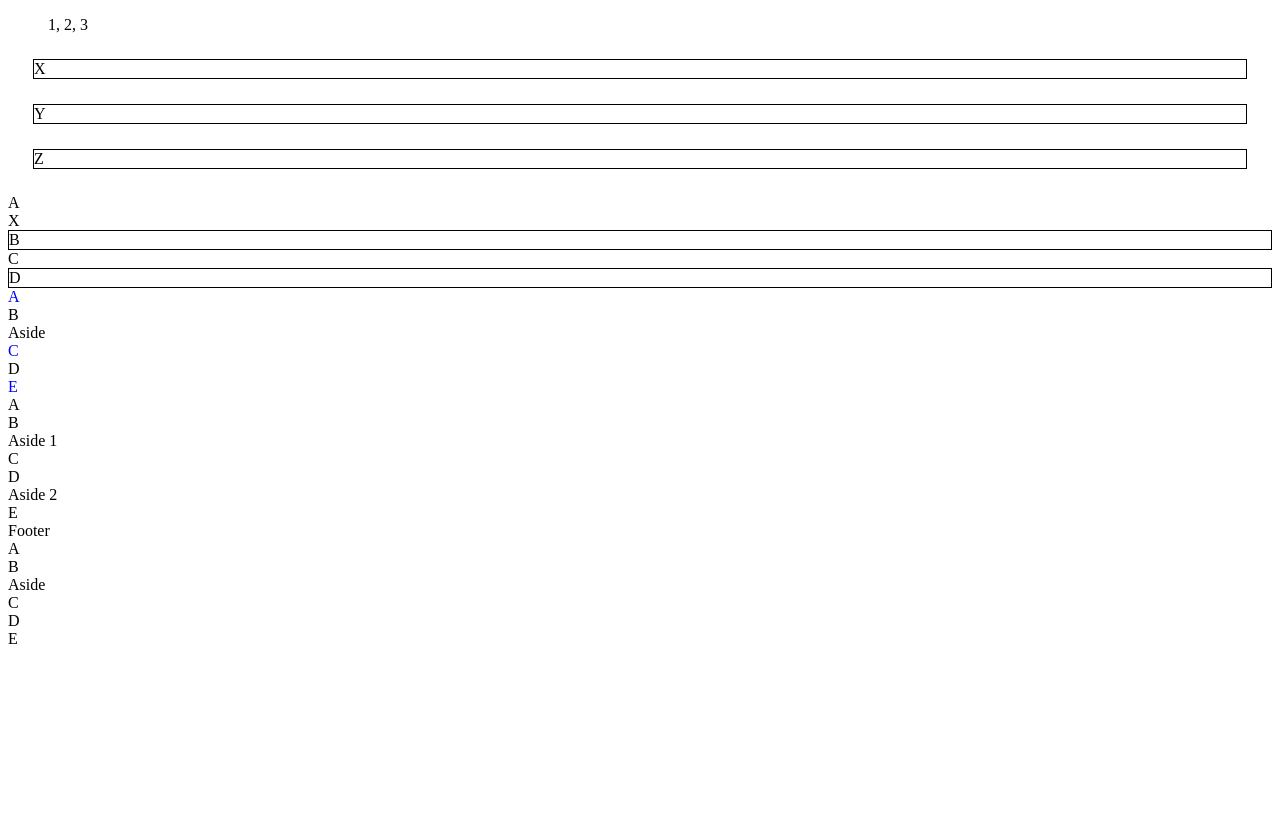
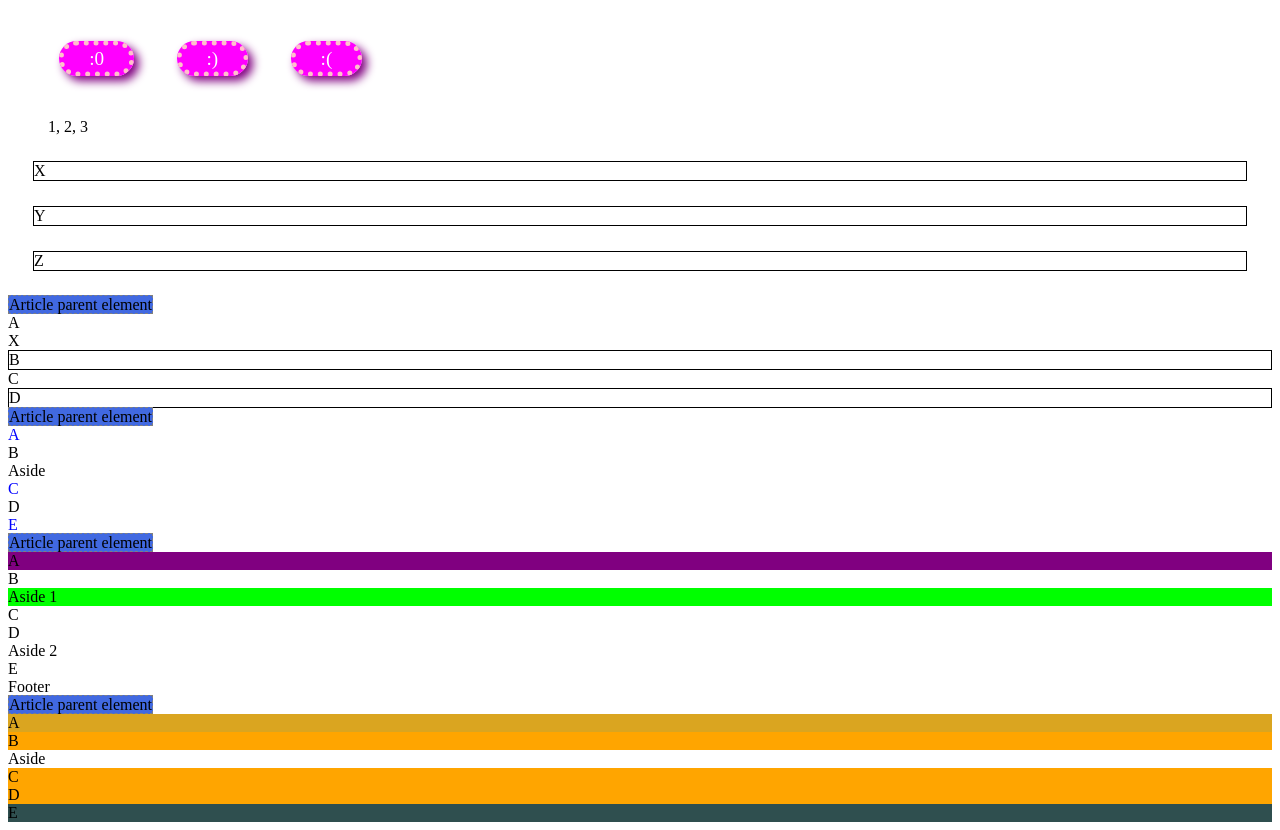
Before and after one commit to tynesellis/excercises, a plain HTML site: page psuedo-classes/index.html in a window 1280 px wide. Before the commit the page ends 800 px from the top, so only its background shows below. Drawn offline with Linux system fonts and the light colour scheme.

Commit message:
the links work

```diff
--- a/psuedo-classes/index.html
+++ b/psuedo-classes/index.html
@@ -8,6 +8,12 @@
     <link rel="stylesheet" href="./pseudo-classes.css">
 </head>
 <body>
+
+    <ul id="nav">
+        <li><a href="https://giphy.com/gifs/l4Ho0At2UD2d7WyD6/html5" target="_blank">:0</a></li>
+        <li><a href="https://giphy.com/gifs/3NtY188QaxDdC/html5" target="_blank">:)</a></li>
+        <li><a href="https://giphy.com/gifs/3oGRFzdjFNRJBB10eQ/html5" target="_blank">:(</a></li>
+    </ul>
     <ul class="top">
         <li class="block">1</li>
         <li class="block">2</li>
--- a/psuedo-classes/pseudo-classes.css
+++ b/psuedo-classes/pseudo-classes.css
@@ -1,3 +1,35 @@
+
+#nav li {
+    list-style-type: none;
+    display: inline;
+}
+
+#nav a {
+    border: 5px dotted pink;
+    background-color: magenta;
+    color: white;
+    padding: 2px 25px;
+    margin: 1em;
+    font-size: 1.2em;
+    text-decoration: none;
+    border-radius: 20px;
+    box-shadow: 5px 5px 10px purple;
+}
+
+#nav a:hover {
+    color: black;
+    background-color: yellow;
+}
+
+#nav a:active {
+    padding: 2px 30px;
+}
+
+#nav {
+    padding: 2em;
+}
+
+
 li {
     list-style-type: none;
     display: inline;
@@ -20,3 +52,29 @@ span {
 .n-type section:nth-last-of-type(2n+1) {
     color: blue;
 }
+
+.first-of-type aside:first-of-type {
+    background-color: lime;
+}
+
+.first-of-type section:first-of-type {
+    background-color: purple;
+}
+
+.three section {
+    background-color: orange;
+}
+
+.three :first-child {
+    background-color: goldenrod;
+}
+
+.three :last-child {
+    background-color: darkslategray;
+}
+
+article::before {
+    content: "Article parent element";
+    border: 1px dashed grey;
+    background-color: royalblue;
+}
```
